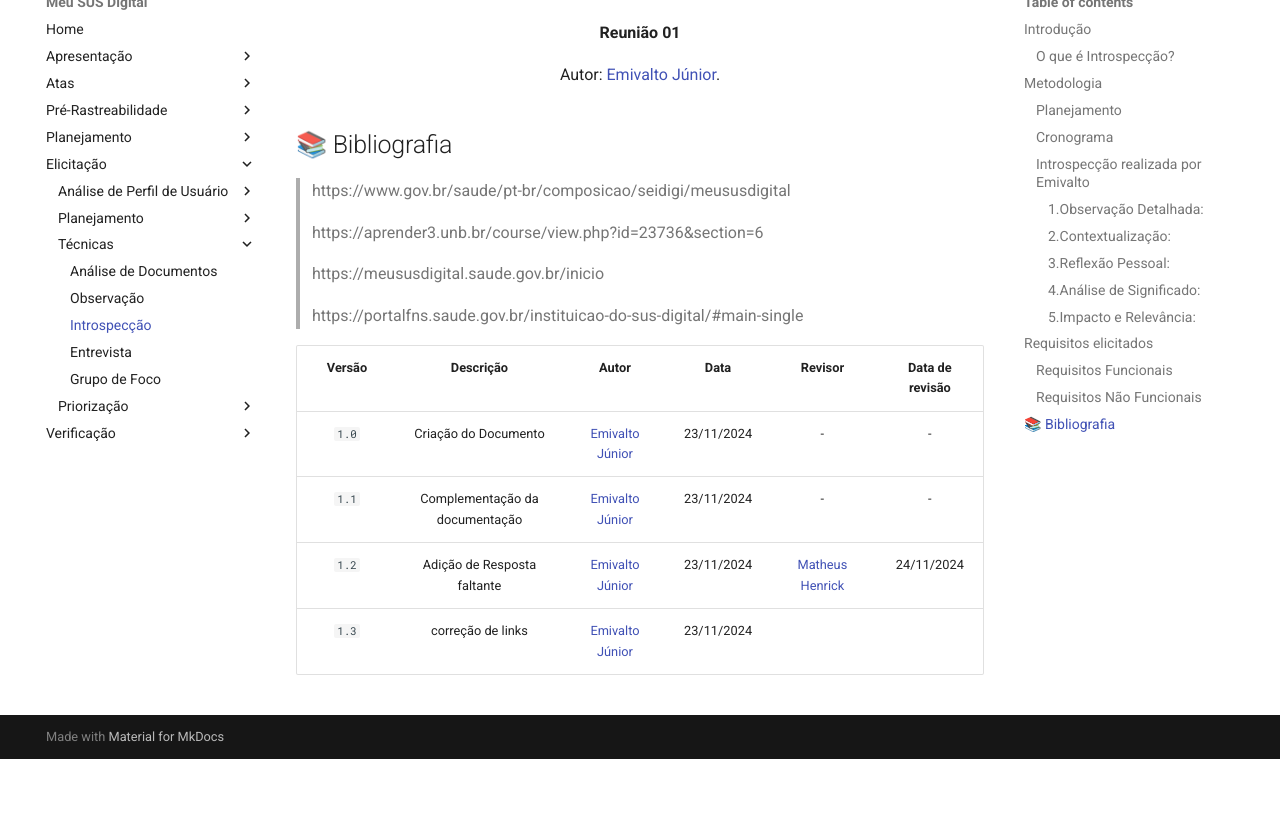
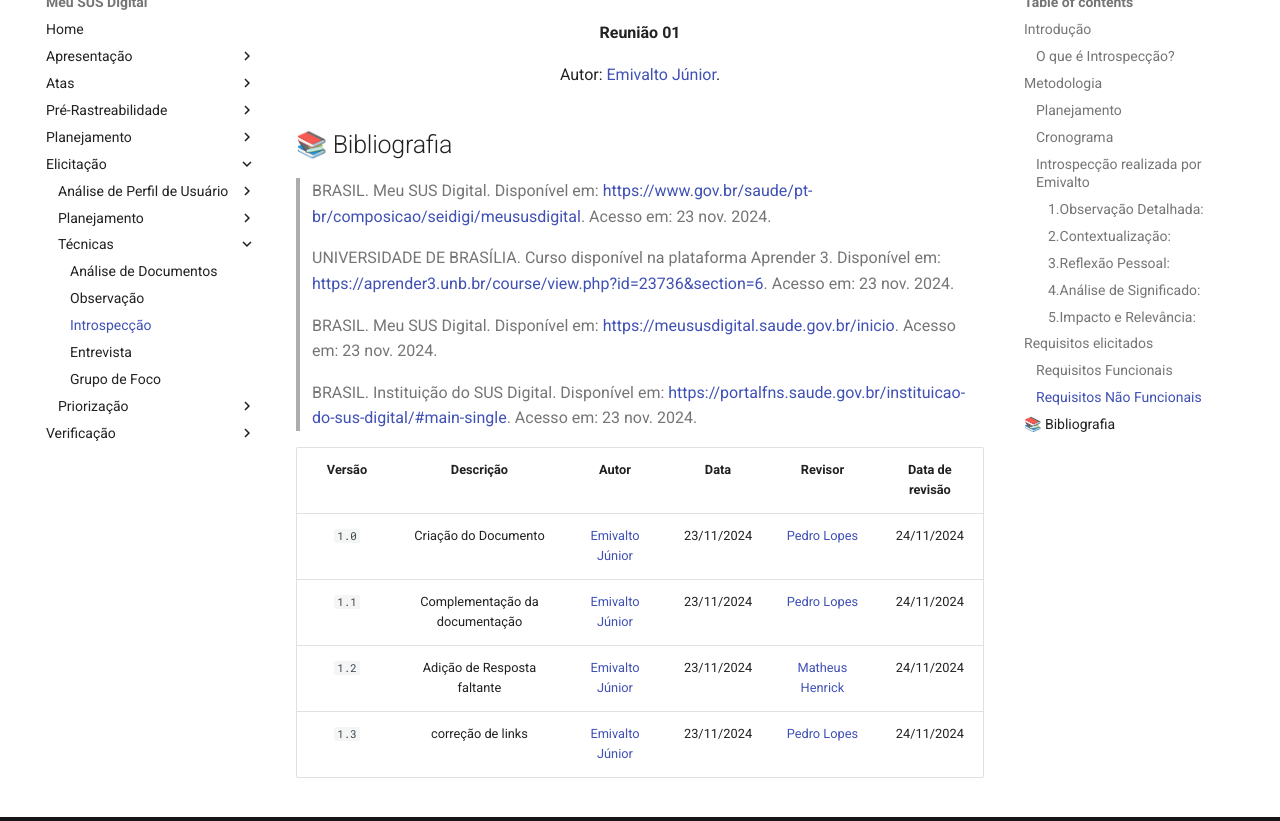
Before and after one commit to Requisitos-de-Software/2024.2-MeuSUSDigital, an MkDocs documentation site: the page built from docs/elicitacao/tecnicas/introspeccao.md, in a window 1280 px wide and 900 px high, scrolled down 5062 px, cut to the strip 79-900 px from the top of the window. Built offline with MkDocs 1.6.1 and Material for MkDocs 9.7.7, drawn with Linux system fonts in a browser that asks for light colours; before the commit the page ends 5900 px from its top, so only the background shows below that.

Commit message:
revisão introspeccao.md

```diff
--- a/docs/elicitacao/tecnicas/introspeccao.md
+++ b/docs/elicitacao/tecnicas/introspeccao.md
@@ -208,20 +208,19 @@
 
 ## 📚 Bibliografia
 
->https://www.gov.br/saude/pt-br/composicao/seidigi/meususdigital
+> BRASIL. Meu SUS Digital. Disponível em: [https://www.gov.br/saude/pt-br/composicao/seidigi/meususdigital](https://www.gov.br/saude/pt-br/composicao/seidigi/meususdigital). Acesso em: 23 nov. 2024.
 >
->https://aprender3.unb.br/course/view.php?id=23736&section=6
+> UNIVERSIDADE DE BRASÍLIA. Curso disponível na plataforma Aprender 3. Disponível em: [https://aprender3.unb.br/course/view.php?id=23736&section=6](https://aprender3.unb.br/course/view.php?id=23736&section=6). Acesso em: 23 nov. 2024.
 >
->https://meususdigital.saude.gov.br/inicio
+> BRASIL. Meu SUS Digital. Disponível em: [https://meususdigital.saude.gov.br/inicio](https://meususdigital.saude.gov.br/inicio). Acesso em: 23 nov. 2024.
 >
->https://portalfns.saude.gov.br/instituicao-do-sus-digital/#main-single
-
+> BRASIL. Instituição do SUS Digital. Disponível em: [https://portalfns.saude.gov.br/instituicao-do-sus-digital/#main-single](https://portalfns.saude.gov.br/instituicao-do-sus-digital/#main-single). Acesso em: 23 nov. 2024.
 
 
 
 | Versão |          Descrição              |     Autor      |      Data      |   Revisor     |    Data de revisão    |
 |:------:|:-------------------------------:|:--------------:|:--------------:|:-------------:|:---------------------:|
-|  `1.0`  | Criação do Documento |[Emivalto Júnior](https://github.com/EmivaltoJrr)| 23/11/2024   | - | - |
-|  `1.1`  | Complementação da documentação |[Emivalto Júnior](https://github.com/EmivaltoJrr)| 23/11/2024   | - | - |
+|  `1.0`  | Criação do Documento |[Emivalto Júnior](https://github.com/EmivaltoJrr)| 23/11/2024   | [Pedro Lopes](https://github.com/pLopess) | 24/11/2024 |
+|  `1.1`  | Complementação da documentação |[Emivalto Júnior](https://github.com/EmivaltoJrr)| 23/11/2024   | [Pedro Lopes](https://github.com/pLopess) | 24/11/2024 |
 |  `1.2`  | Adição de Resposta faltante |[Emivalto Júnior](https://github.com/EmivaltoJrr)| 23/11/2024   | [Matheus Henrick](https://github.com/MatheusHenrickSantos) | 24/11/2024 |
-|  `1.3`  | correção de links|[Emivalto Júnior](https://github.com/EmivaltoJrr)| 23/11/2024   | | |
+|  `1.3`  | correção de links|[Emivalto Júnior](https://github.com/EmivaltoJrr)| 23/11/2024   | [Pedro Lopes](https://github.com/pLopess) | 24/11/2024 |
```
